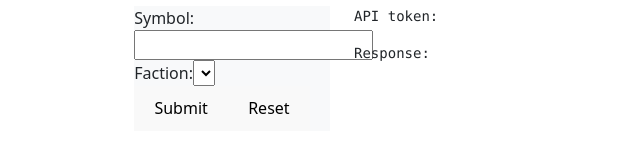
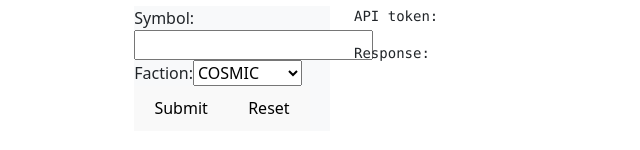
Before and after one commit to MonikaS5/NewGame, a React (Vite) app: page / in a window 1280 px wide. Shown: the part 383-533 px from the top of the page, without its empty margins (298-938 px from the left). Built offline with nearby package versions, Linux system fonts and the light colour scheme.

Commit message:
array map : factions

```diff
--- a/src/components/NewGame.tsx
+++ b/src/components/NewGame.tsx
@@ -10,6 +10,7 @@ function NewGame() {
   const [resp, setResp] = useState<string>("");
   const [form, setForm] = useState<FormUser>({ symbol: "", faction: "COSMIC" });
 
+  const factions = ["COSMIC", "VOID", "QUANTUM","DOMINION", "ASTRO", "UNITED", "OMEGA"];
 
 
 
@@ -36,7 +37,17 @@ function NewGame() {
                     <div>
 
                     <label htmlFor="faction"> Faction: </label>
-                        <select name="" id=""></select>
+                        <select name="faction"
+                        id="faction"
+                        value={form.faction}
+                        >
+                            {factions.map((faction)=>(
+                                <option key={faction} value={faction}>
+                                    {faction}
+                                </option>
+                            ))}
+
+                        </select>
                     </div> {/* ---select-- */}
 
                     <div>
```
